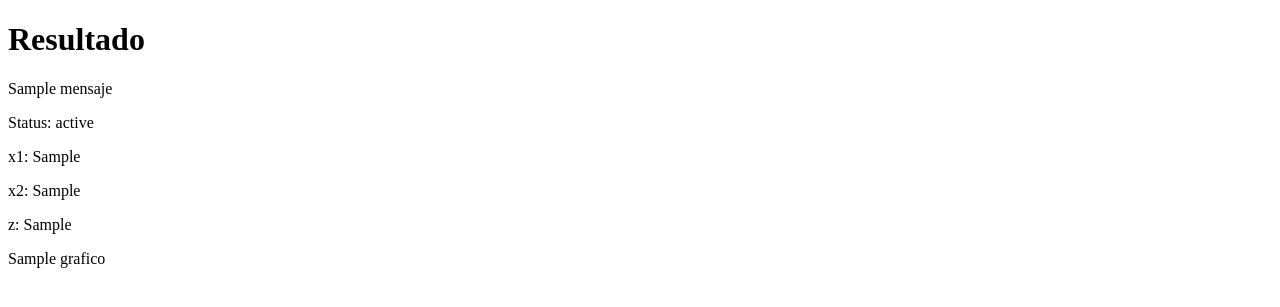
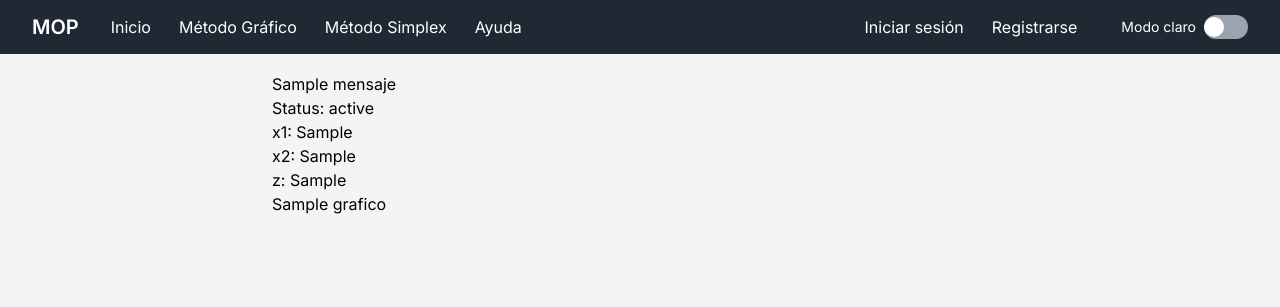
Before and after one commit to YANA021/MOP-Repository, a Django app: template Mop_Proyecto/templates/resultado.html in a window 1280 px wide. Shown: the top 307 px of the page. Run offline with Django 5.2, Linux system fonts and the light colour scheme; the template is opened without the code that fills it: most values are stand-ins (such as "Sample title", 1, 10 or a date in 2020); some libraries are stand-ins or nearby versions.

Commit message:
Cambiando el narvar a base.html

```diff
--- /dev/null
+++ b/Mop_Proyecto/templates/base.html
@@ -0,0 +1,62 @@
+{% load static %}
+<!DOCTYPE html>
+<html lang="es">
+<head>
+    <meta charset="UTF-8">
+    <meta name="viewport" content="width=device-width, initial-scale=1.0">
+    <title>{% block title %}MOP{% endblock %}</title>
+    <script src="https://cdn.tailwindcss.com"></script>
+    <link href="https://fonts.googleapis.com/css2?family=Inter:wght@400;600&display=swap" rel="stylesheet">
+    <style>.font-inter{font-family:'Inter',sans-serif;}</style>
+</head>
+<body class="font-inter bg-gray-100">
+    <nav class="fixed top-0 inset-x-0 h-[54px] bg-[#1F2933] text-white flex items-center justify-between px-4 md:px-8 z-50">
+        <div class="flex items-center">
+            <a href="/" class="text-[20px] font-bold mr-5">MOP</a>
+            <div class="hidden md:flex space-x-1">
+                <a href="/" class="px-3 py-1 hover:underline hover:text-[#4FD1C5] transition">Inicio</a>
+                <a href="/metodo-grafico/" class="px-3 py-1 hover:underline hover:text-[#4FD1C5] transition">Método Gráfico</a>
+                <a href="/metodo-simplex/" class="px-3 py-1 hover:underline hover:text-[#4FD1C5] transition">Método Simplex</a>
+                <a href="/ayuda/" class="px-3 py-1 hover:underline hover:text-[#4FD1C5] transition">Ayuda</a>
+            </div>
+        </div>
+        <div class="flex items-center space-x-4">
+            <div class="hidden md:flex space-x-1">
+                <a href="/login/" class="px-3 py-1 hover:underline hover:text-[#4FD1C5] transition">Iniciar sesión</a>
+                <a href="/registro/" class="px-3 py-1 hover:underline hover:text-[#4FD1C5] transition">Registrarse</a>
+            </div>
+            <div class="relative">
+                <div id="lang-menu" class="hidden absolute right-0 mt-2 w-32 bg-[#1F2933] text-white rounded-md shadow-lg py-1">
+                    <a href="#" class="block px-4 py-2 hover:bg-[#4FD1C5]">Español</a>
+                    <a href="#" class="block px-4 py-2 hover:bg-[#4FD1C5]">English</a>
+                </div>
+            </div>
+            <div class="flex items-center">
+                <span id="theme-label" class="mr-2 text-sm">Modo claro</span>
+                <button aria-label="Tema" id="theme-toggle" tabindex="0" aria-pressed="false" class="relative inline-flex h-6 w-11 items-center rounded-full bg-gray-400 focus:outline-none">
+                    <span class="sr-only">Toggle theme</span>
+                    <span class="inline-block h-5 w-5 transform rounded-full bg-white transition"></span>
+                </button>
+            </div>
+            <button id="menu-btn" tabindex="0" aria-expanded="false" class="md:hidden ml-2 focus:outline-none" aria-label="Abrir menú">
+                <svg xmlns="http://www.w3.org/2000/svg" class="h-6 w-6" fill="none" viewBox="0 0 24 24" stroke="currentColor">
+                    <path stroke-linecap="round" stroke-linejoin="round" stroke-width="2" d="M4 6h16M4 12h16M4 18h16" />
+                </svg>
+            </button>
+        </div>
+    </nav>
+    <div id="mobile-menu" class="hidden md:hidden fixed top-[54px] inset-x-0 bg-[#1F2933] text-white z-40">
+        <a href="/" class="block px-4 py-2 hover:bg-[#4FD1C5]">Inicio</a>
+        <a href="/metodo-grafico/" class="block px-4 py-2 hover:bg-[#4FD1C5]">Método Gráfico</a>
+        <a href="/metodo-simplex/" class="block px-4 py-2 hover:bg-[#4FD1C5]">Método Simplex</a>
+        <a href="/ayuda/" class="block px-4 py-2 hover:bg-[#4FD1C5]">Ayuda</a>
+        <a href="/login/" class="block px-4 py-2 hover:bg-[#4FD1C5]">Iniciar sesión</a>
+        <a href="/registro/" class="block px-4 py-2 hover:bg-[#4FD1C5]">Registrarse</a>
+    </div>
+    <main class="max-w-3xl mx-auto px-4 py-6">
+        {% block content %}{% endblock %}
+    </main>
+    <script src="{% static 'js/narvar.js' %}"></script>
+    {% block scripts %}{% endblock %}
+</body>
+</html>
--- a/Mop_Proyecto/templates/home.html
+++ b/Mop_Proyecto/templates/home.html
@@ -0,0 +1,5 @@
+{% extends 'base.html' %}
+{% block title %}Inicio{% endblock %}
+{% block content %}
+<h1 class="text-2xl">Bienvenido a MOP</h1>
+{% endblock %}
--- a/Mop_Proyecto/templates/resultado.html
+++ b/Mop_Proyecto/templates/resultado.html
@@ -1,11 +1,7 @@
-<!DOCTYPE html>
-<html lang="es">
-<head>
-    <meta charset="utf-8">
-    <title>Resultado</title>
-</head>
-<body>
-    <h1>Resultado</h1>
+{% extends 'base.html' %}
+{% block title %}Resultado{% endblock %}
+{% block content %}
+<h1 class="text-2xl mb-4">Resultado</h1>
 {% if mensaje %}<p>{{ mensaje }}</p>{% endif %}
 {% if resultado %}
     <p>Status: {{ resultado.status }}</p>
@@ -14,5 +10,4 @@
     <p>z: {{ resultado.z }}</p>
     <div>{{ grafico|safe }}</div>
 {% endif %}
-</body>
-</html>
+{% endblock %}
```
Also changed, not shown: Mop_Proyecto/templates/nuevo_problema.html (+8 -73 lines). Lines whose indentation alone changed are shown as unchanged.
